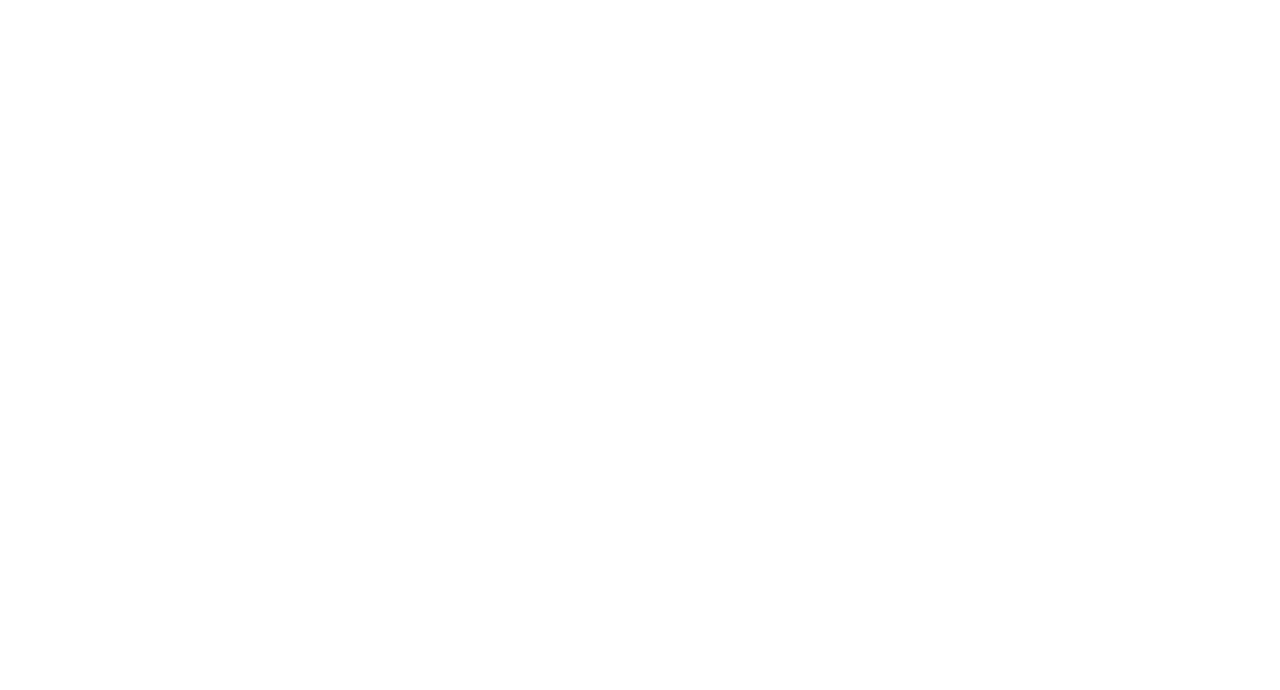
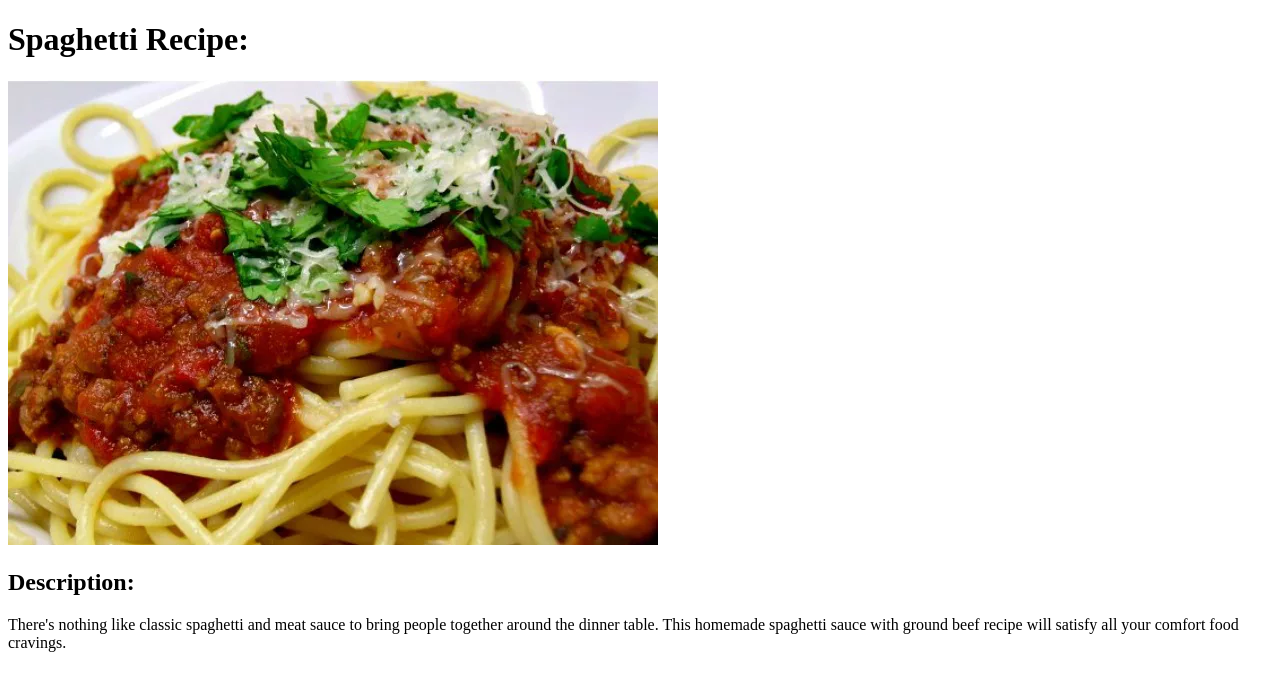
Before and after one commit to melvinp23/odin-recipes, a plain HTML site: page recipes/spaghetti.html in a window 1280 px wide. Drawn offline with Linux system fonts and the light colour scheme.

Commit message:
Add Description for Spaghetti recipe

```diff
--- a/recipes/spaghetti.html
+++ b/recipes/spaghetti.html
@@ -8,7 +8,12 @@
     </head>
 
     <body>
-        <h1></h1>
+        <h1>Spaghetti Recipe:</h1>
+        <img src="./images/spaghetti.png" alt="a photo of a spaghetti">
+        <h2>Description:</h2>
+        <p>There's nothing like classic spaghetti and meat sauce to bring people together around the dinner table. This
+            homemade
+            spaghetti sauce with ground beef recipe will satisfy all your comfort food cravings.</p>
     </body>
 
 </html>
```
Also changed, not shown: index.html (+2 -1 lines).
